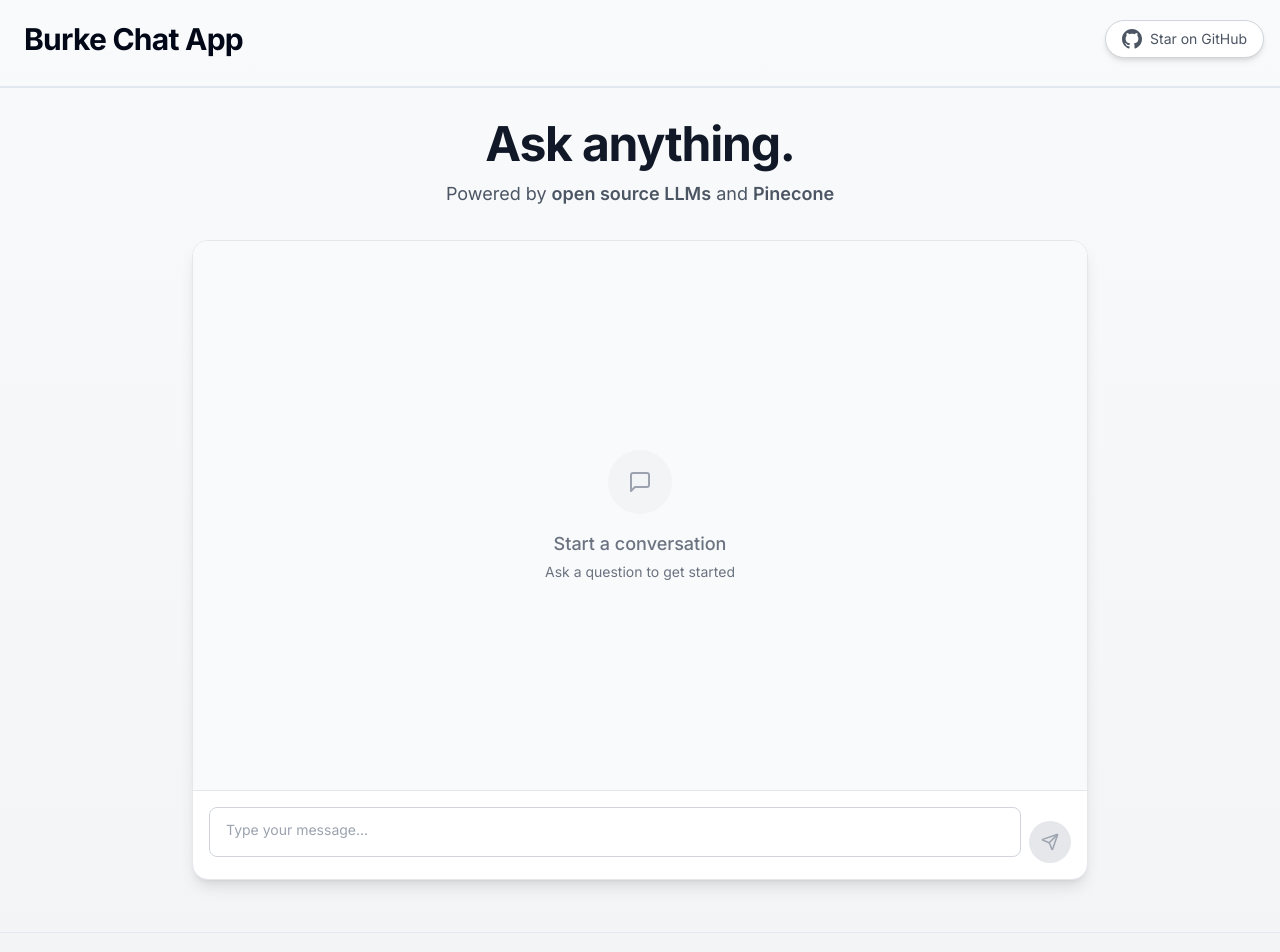
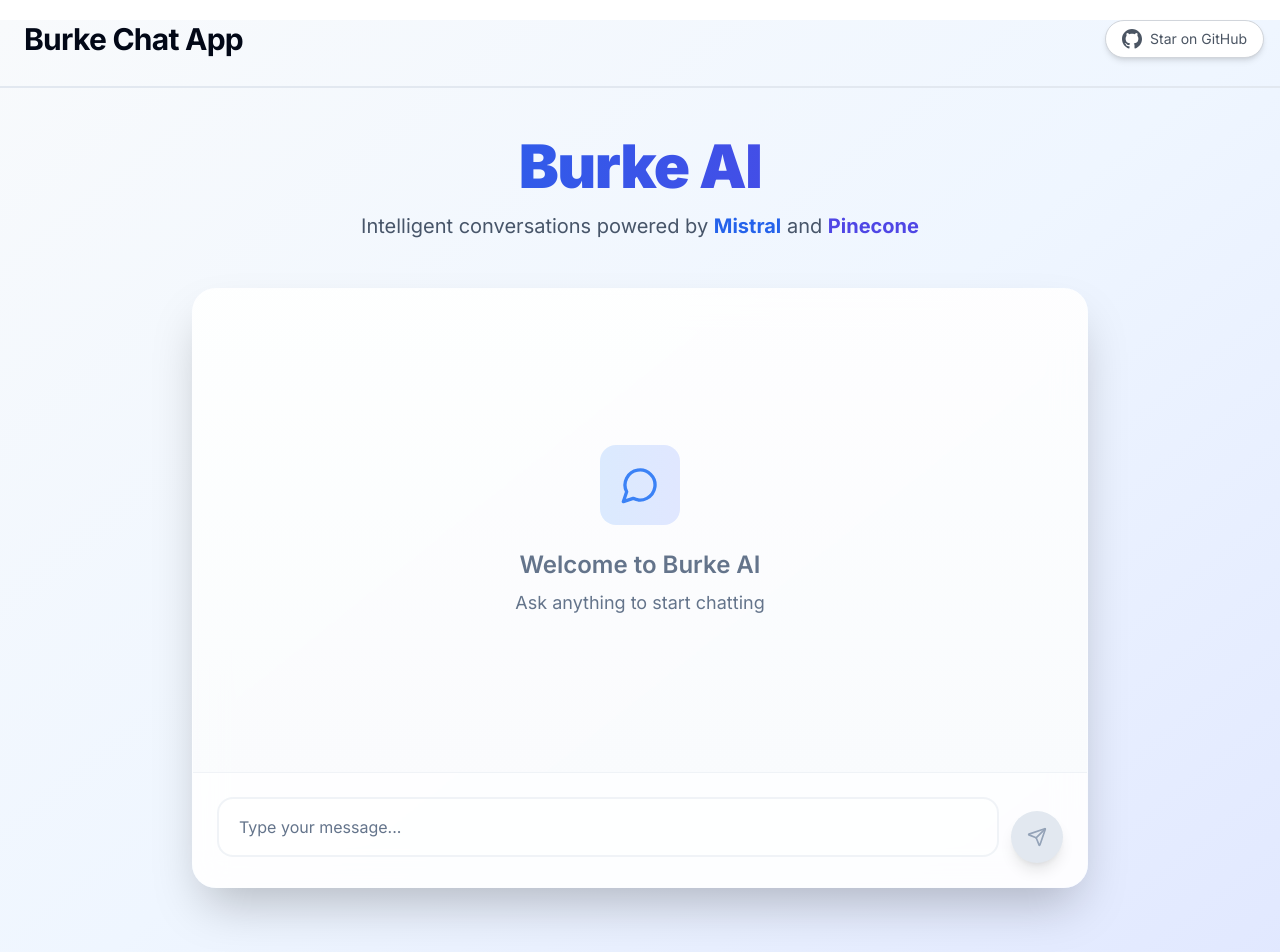
Before and after one commit to bibaswan7/medical-rag, a Next.js app: page / in a window 1280 px wide. Shown: the top 952 px of the page. Built offline with nearby package versions, Linux system fonts and the light colour scheme.

Commit message:
Update page.tsx

```diff
--- a/app/page.tsx
+++ b/app/page.tsx
@@ -6,7 +6,7 @@ import LoadingDots from "@/components/LoadingDots"
 import { useRef, useState } from "react"
 import { Toaster } from "react-hot-toast"
 import ReactMarkdown from "react-markdown"
-import { Send, RefreshCw } from "lucide-react"
+import { Send, RefreshCw, MessageCircle } from "lucide-react"
 
 type Props = {}
 type Response = {
@@ -44,7 +44,6 @@ export default function Home(props: Props) {
     while (true) {
       const { done, value } = await reader.read()
       if (done) {
-        // When streaming is done, add the complete AI message to the chat history
         setMessages((prev) => [
           ...prev,
           {
@@ -68,7 +67,6 @@ export default function Home(props: Props) {
         if (content) {
           fullResponse += content
           setCurrentAiMessage(fullResponse)
-          // Auto scroll to the bottom of the chat
           if (chatContainerRef.current) {
             chatContainerRef.current.scrollTop = chatContainerRef.current.scrollHeight
           }
@@ -81,7 +79,6 @@ export default function Home(props: Props) {
     e.preventDefault()
     if (!prompt.trim() || loading) return
 
-    // Add user message to chat history
     setMessages((prev) => [
       ...prev,
       {
@@ -106,7 +103,6 @@ export default function Home(props: Props) {
         throw new Error(response.statusText)
       }
 
-      // Clear input after sending
       setPrompt("")
 
       await streamResponse(response)
@@ -118,55 +114,44 @@ export default function Home(props: Props) {
   }
 
   return (
-    <div className="flex flex-col min-h-screen bg-gradient-to-b from-gray-50 to-gray-100">
+    <div className="min-h-screen bg-gradient-to-br from-slate-50 via-blue-50 to-indigo-100">
       <Header />
-
-      <main className="flex-1 flex flex-col items-center px-4 py-8 max-w-5xl mx-auto w-full">
-        <div className="text-center mb-8">
-          <h1 className="text-5xl font-bold text-gray-900 mb-3 tracking-tight">Ask anything.</h1>
-          <p className="text-gray-600 text-lg">
-            Powered by <span className="font-semibold">open source LLMs</span> and{" "}
-            <span className="font-semibold">Pinecone</span>
+      <main className="flex-1 flex flex-col items-center px-4 py-12 max-w-6xl mx-auto w-full">
+        <div className="text-center mb-12">
+          <h1 className="text-6xl font-black bg-gradient-to-r from-blue-600 to-indigo-600 bg-clip-text text-transparent mb-4 tracking-tight">
+            Burke AI
+          </h1>
+          <p className="text-xl text-slate-600">
+            Intelligent conversations powered by{" "}
+            <span className="font-bold text-blue-600">Mistral</span> and{" "}
+            <span className="font-bold text-indigo-600">Pinecone</span>
           </p>
         </div>
 
-        <div className="w-full max-w-4xl bg-white rounded-2xl shadow-lg overflow-hidden border border-gray-200 flex flex-col h-[80vh]">
+        <div className="w-full max-w-4xl bg-white/80 backdrop-blur-lg rounded-3xl shadow-2xl overflow-hidden border border-white/20 flex flex-col h-[75vh]">
           {/* Chat messages container */}
-          <div ref={chatContainerRef} className="h-[70vh] overflow-y-auto p-6 bg-gray-50">
+          <div ref={chatContainerRef} className="h-[65vh] overflow-y-auto p-8 space-y-6 bg-gradient-to-b from-white/50 to-slate-50/50">
             {messages.length === 0 && !loading && !currentAiMessage ? (
-              <div className="flex flex-col items-center justify-center h-full text-center text-gray-500">
-                <div className="w-16 h-16 bg-gray-100 rounded-full flex items-center justify-center mb-4">
-                  <svg
-                    xmlns="http://www.w3.org/2000/svg"
-                    width="24"
-                    height="24"
-                    viewBox="0 0 24 24"
-                    fill="none"
-                    stroke="currentColor"
-                    strokeWidth="2"
-                    strokeLinecap="round"
-                    strokeLinejoin="round"
-                    className="text-gray-400"
-                  >
-                    <path d="M21 15a2 2 0 0 1-2 2H7l-4 4V5a2 2 0 0 1 2-2h14a2 2 0 0 1 2 2z"></path>
-                  </svg>
+              <div className="flex flex-col items-center justify-center h-full text-center text-slate-500">
+                <div className="w-20 h-20 bg-gradient-to-r from-blue-100 to-indigo-100 rounded-2xl flex items-center justify-center mb-6 p-4">
+                  <MessageCircle className="w-10 h-10 text-blue-500" />
                 </div>
-                <p className="text-lg font-medium">Start a conversation</p>
-                <p className="text-sm mt-1">Ask a question to get started</p>
+                <p className="text-2xl font-semibold mb-2">Welcome to Burke AI</p>
+                <p className="text-lg">Ask anything to start chatting</p>
               </div>
             ) : (
               <div className="space-y-6">
                 {messages.map((message) => (
                   <div key={message.id} className={`flex ${message.type === "user" ? "justify-end" : "justify-start"}`}>
                     <div
-                      className={`px-4 py-3 rounded-2xl ${
+                      className={`max-w-[75%] px-6 py-4 rounded-2xl shadow-lg transition-all duration-200 ${
                         message.type === "user"
-                          ? "bg-blue-600 text-white rounded-tr-none"
-                          : "bg-gray-200 text-gray-800 rounded-tl-none"
-                      } max-w-[80%]`}
+                          ? "bg-gradient-to-r from-blue-500 to-indigo-600 text-white rounded-br-md"
+                          : "bg-white/80 backdrop-blur-sm text-slate-800 rounded-bl-md border border-slate-200/50"
+                      }`}
                     >
                       {message.type === "ai" ? (
-                        <div className="prose prose-sm max-w-none">
+                        <div className="prose prose-slate max-w-none">
                           <ReactMarkdown>{message.content}</ReactMarkdown>
                         </div>
                       ) : (
@@ -179,11 +164,11 @@ export default function Home(props: Props) {
                 {/* Show current AI response being streamed */}
                 {(loading || currentAiMessage) && (
                   <div className="flex justify-start">
-                    <div className="bg-gray-200 text-gray-800 px-4 py-3 rounded-2xl rounded-tl-none max-w-[80%]">
+                    <div className="bg-white/80 backdrop-blur-sm text-slate-800 px-6 py-4 rounded-2xl rounded-bl-md border border-slate-200/50 max-w-[75%] shadow-lg">
                       {loading && !currentAiMessage ? (
-                        <LoadingDots color="black" style="small" />
+                        <LoadingDots color="#3b82f6" style="small" />
                       ) : (
-                        <div className="prose prose-sm max-w-none">
+                        <div className="prose prose-slate max-w-none">
                           <ReactMarkdown>{currentAiMessage}</ReactMarkdown>
                         </div>
                       )}
@@ -195,25 +180,25 @@ export default function Home(props: Props) {
           </div>
 
           {/* Input area */}
-          <div className="border-t border-gray-200 p-4">
-            <form onSubmit={generateResponse} className="flex items-end gap-2">
+          <div className="border-t border-slate-200/50 p-6 bg-white/50">
+            <form onSubmit={generateResponse} className="flex items-end gap-3">
               <div className="flex-1 relative">
                 <textarea
                   value={prompt}
                   onChange={(e) => setPrompt(e.target.value)}
                   disabled={loading}
                   rows={1}
-                  className={`w-full resize-none rounded-lg border ${
-                    loading ? "bg-gray-100 text-gray-500" : "bg-white"
-                  } border-gray-300 px-4 py-3 pr-12 text-sm focus:border-blue-500 focus:outline-none focus:ring-1 focus:ring-blue-500`}
-                  placeholder={loading ? "Waiting for response..." : "Type your message..."}
+                  className={`w-full resize-none rounded-2xl border-2 border-slate-200/50 focus:border-blue-500 transition-colors duration-200 px-5 py-4 text-base placeholder-slate-500 ${
+                    loading ? "bg-slate-100 text-slate-500 cursor-not-allowed" : "bg-white/50"
+                  } focus:outline-none focus:ring-2 focus:ring-blue-500/20`}
+                  placeholder={loading ? "Thinking..." : "Type your message..."}
                   onKeyDown={(e) => {
                     if (e.key === "Enter" && !e.shiftKey && !loading) {
                       e.preventDefault()
                       generateResponse(e)
                     }
                   }}
-                  style={{ minHeight: "50px", maxHeight: "150px" }}
+                  style={{ minHeight: "56px", maxHeight: "120px" }}
                 />
               </div>
 
@@ -221,18 +206,18 @@ export default function Home(props: Props) {
                 <button
                   type="submit"
                   disabled={!prompt.trim()}
-                  className={`rounded-full p-3 ${
+                  className={`rounded-full p-4 transition-all duration-200 shadow-lg ${
                     prompt.trim()
-                      ? "bg-blue-600 text-white hover:bg-blue-700"
-                      : "bg-gray-200 text-gray-400 cursor-not-allowed"
-                  } transition-colors`}
+                      ? "bg-gradient-to-r from-blue-500 to-indigo-600 text-white hover:shadow-xl hover:scale-105 active:scale-95"
+                      : "bg-slate-200 text-slate-400 cursor-not-allowed"
+                  }`}
                 >
-                  <Send size={18} />
+                  <Send size={20} />
                   <span className="sr-only">Send message</span>
                 </button>
               ) : (
-                <div className="rounded-full p-3 bg-gray-200">
-                  <LoadingDots color="black" style="small" />
+                <div className="rounded-full p-4 bg-slate-200">
+                  <LoadingDots color="#3b82f6" style="small" />
                 </div>
               )}
             </form>
@@ -242,10 +227,10 @@ export default function Home(props: Props) {
         {messages.length > 0 && (
           <button
             onClick={resetAndScroll}
-            className="mt-6 flex items-center gap-2 text-gray-600 hover:text-gray-900 transition-colors"
+            className="mt-8 flex items-center gap-2 text-slate-600 hover:text-blue-600 transition-colors font-medium"
           >
-            <RefreshCw size={16} />
-            <span>Start a new conversation</span>
+            <RefreshCw size={18} className="rotate-45" />
+            <span>New Conversation</span>
           </button>
         )}
       </main>
```
